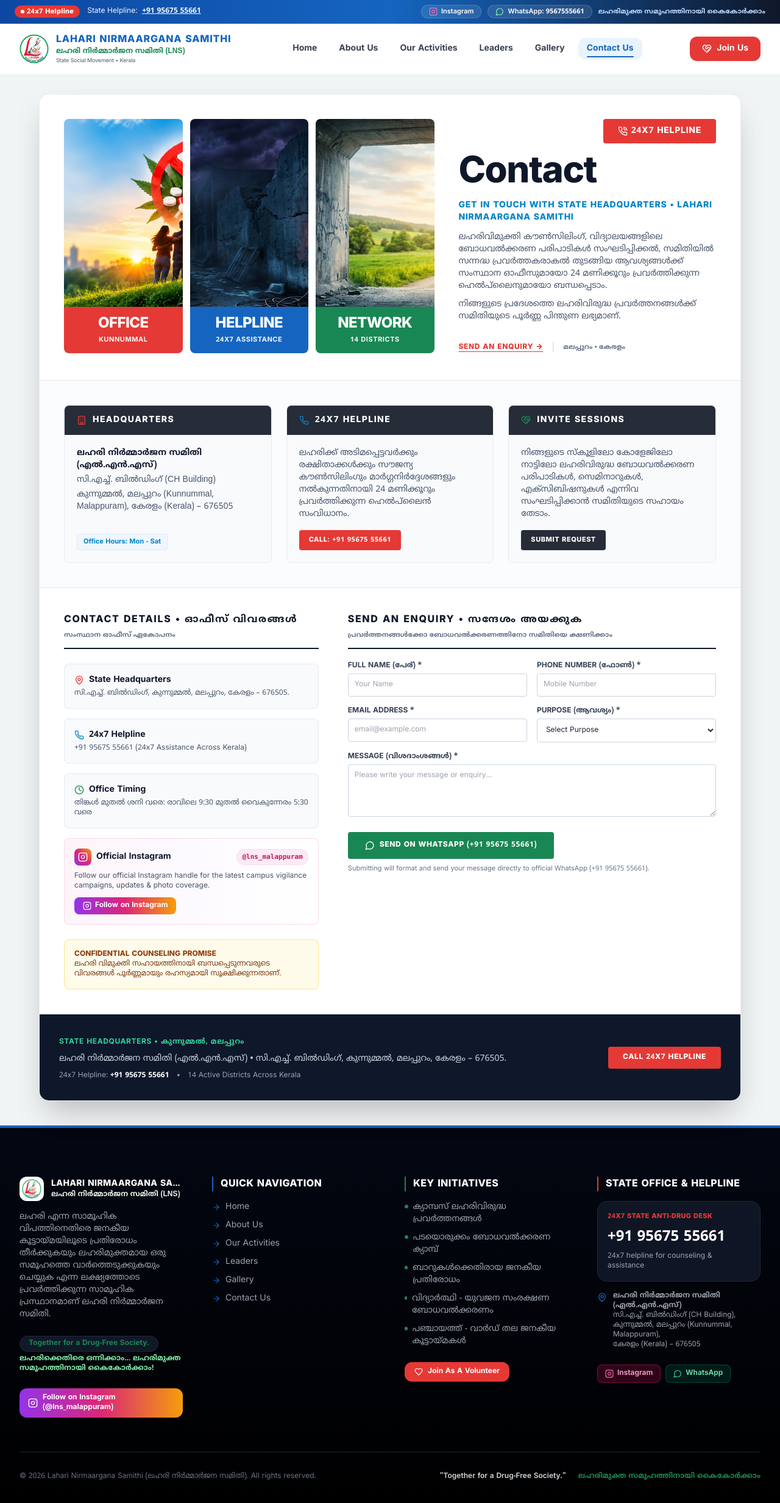
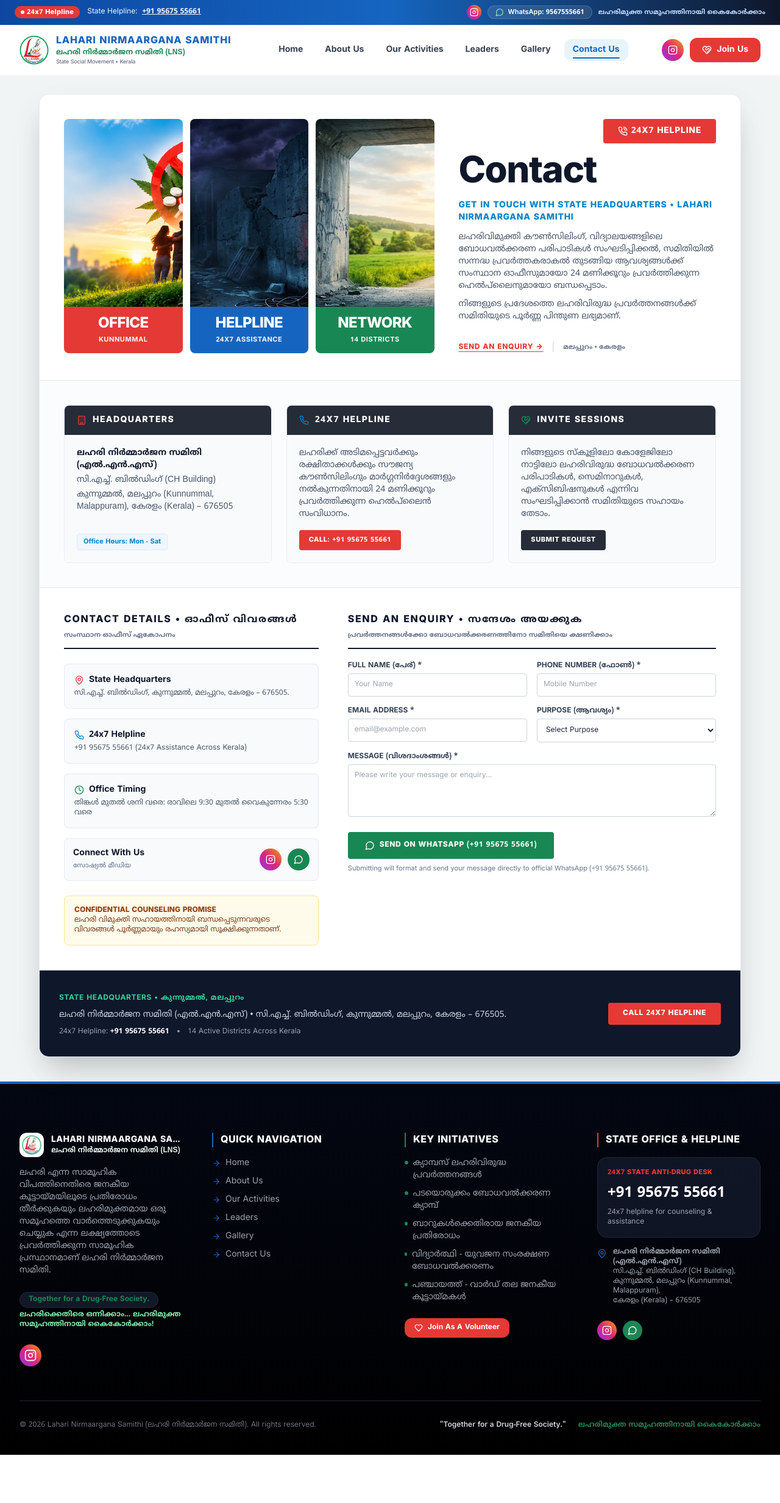
Before and after one commit to nishajtsraihsoft-ops/lahari-nirmajana-samithi-web, a React (Vite) app: page /contact in a window 1280 px wide. Shown: the top 2464 px of the page at 61% size. After the commit the page ends 2385 px from the top, so only its background shows below. Built offline with nearby package versions, Linux system fonts and the light colour scheme; a web font is replaced by a local one.

Commit message:
Update Instagram link to icon-only style across Navbar, Footer, and Contact page

```diff
--- a/src/components/Footer.jsx
+++ b/src/components/Footer.jsx
@@ -43,17 +43,17 @@ const Footer = ({ onOpenJoinModal }) => {
               </p>
             </div>
 
-            {/* Social Media Link: Instagram */}
-            <div className="pt-2">
+            {/* Social Media Link: Instagram (Icon Only) */}
+            <div className="pt-2 flex items-center gap-2.5">
               <a
                 href={samithiContact.instagram || 'https://www.instagram.com/lns_malappuram?utm_source=qr&stkn=MWIzajdzam5yeWJ1ag=='}
                 target="_blank"
                 rel="noopener noreferrer"
-                aria-label="Follow LNS on Instagram"
-                className="inline-flex items-center gap-2 px-3.5 py-2 rounded-xl bg-gradient-to-r from-purple-600 via-pink-600 to-amber-500 hover:from-purple-700 hover:via-pink-700 hover:to-amber-600 text-white text-xs font-bold transition-all shadow-md hover:scale-102"
+                aria-label="Instagram @lns_malappuram"
+                title="Instagram @lns_malappuram"
+                className="w-9 h-9 rounded-full bg-gradient-to-tr from-purple-600 via-pink-600 to-amber-500 hover:opacity-90 text-white flex items-center justify-center transition-all hover:scale-110 shadow-md"
               >
-                <Instagram className="w-4 h-4 text-white shrink-0" />
-                <span>Follow on Instagram (@lns_malappuram)</span>
+                <Instagram className="w-5 h-5 text-white" />
               </a>
             </div>
           </div>
@@ -174,27 +174,27 @@ const Footer = ({ onOpenJoinModal }) => {
               </div>
             </div>
 
-            {/* Quick Social Badges */}
-            <div className="pt-2 flex items-center gap-2">
+            {/* Quick Social Badges - Icon Only */}
+            <div className="pt-2 flex items-center gap-2.5">
               <a
                 href={samithiContact.instagram || 'https://www.instagram.com/lns_malappuram?utm_source=qr&stkn=MWIzajdzam5yeWJ1ag=='}
                 target="_blank"
                 rel="noopener noreferrer"
                 aria-label="Instagram @lns_malappuram"
-                className="inline-flex items-center gap-1.5 px-3 py-1.5 rounded-lg bg-pink-950/60 border border-pink-700/50 text-pink-300 hover:text-white hover:bg-pink-900/80 text-xs font-semibold transition-all"
+                title="Instagram @lns_malappuram"
+                className="w-8 h-8 rounded-full bg-gradient-to-tr from-purple-600 via-pink-600 to-amber-500 hover:opacity-90 text-white flex items-center justify-center transition-all hover:scale-110 shadow-sm"
               >
-                <Instagram className="w-3.5 h-3.5 text-pink-400" />
-                <span>Instagram</span>
+                <Instagram className="w-4 h-4 text-white" />
               </a>
               <a
                 href={`https://wa.me/91${samithiContact.rawPhone || '9567555661'}?text=${encodeURIComponent('Hello Lahari Nirmaargana Samithi, I would like to contact your office.')}`}
                 target="_blank"
                 rel="noopener noreferrer"
                 aria-label="WhatsApp"
-                className="inline-flex items-center gap-1.5 px-3 py-1.5 rounded-lg bg-emerald-950/60 border border-emerald-700/50 text-emerald-300 hover:text-white hover:bg-emerald-900/80 text-xs font-semibold transition-all"
+                title="WhatsApp"
+                className="w-8 h-8 rounded-full bg-[#198754] hover:bg-[#157347] text-white flex items-center justify-center transition-all hover:scale-110 shadow-sm"
               >
-                <MessageCircle className="w-3.5 h-3.5 text-emerald-400" />
-                <span>WhatsApp</span>
+                <MessageCircle className="w-4 h-4 text-white" />
               </a>
             </div>
           </div>
--- a/src/components/Navbar.jsx
+++ b/src/components/Navbar.jsx
@@ -62,17 +62,17 @@ const Navbar = ({ onOpenJoinModal }) => {
               </span>
             </div>
 
-            {/* Right Action: WhatsApp Contact, Instagram & Malayalam Slogan */}
+            {/* Right Action: WhatsApp Contact, Instagram Icon & Malayalam Slogan */}
             <div className="flex items-center gap-2 sm:gap-2.5 text-[11px] text-blue-100">
               <a
                 href={samithiContact.instagram || 'https://www.instagram.com/lns_malappuram?utm_source=qr&stkn=MWIzajdzam5yeWJ1ag=='}
                 target="_blank"
                 rel="noopener noreferrer"
                 aria-label="Instagram @lns_malappuram"
-                className="inline-flex items-center gap-1.5 text-white hover:text-pink-200 transition-all font-semibold bg-white/10 hover:bg-white/20 px-2.5 sm:px-3 py-0.5 rounded-full border border-white/15 text-[10px] sm:text-[11px]"
+                title="Instagram: @lns_malappuram"
+                className="w-6 h-6 rounded-full bg-gradient-to-tr from-purple-600 via-pink-600 to-amber-500 hover:opacity-90 text-white flex items-center justify-center transition-transform hover:scale-110 shadow-xs shrink-0"
               >
-                <Instagram className="w-3.5 h-3.5 text-pink-400" />
-                <span>Instagram</span>
+                <Instagram className="w-3.5 h-3.5 text-white" />
               </a>
 
               <a
@@ -151,8 +151,19 @@ const Navbar = ({ onOpenJoinModal }) => {
               ))}
             </nav>
 
-            {/* Desktop Action Button */}
-            <div className="hidden sm:flex items-center gap-3">
+            {/* Desktop Action Button & Instagram Icon */}
+            <div className="hidden sm:flex items-center gap-2.5">
+              <a
+                href={samithiContact.instagram || 'https://www.instagram.com/lns_malappuram?utm_source=qr&stkn=MWIzajdzam5yeWJ1ag=='}
+                target="_blank"
+                rel="noopener noreferrer"
+                aria-label="Instagram @lns_malappuram"
+                title="Instagram: @lns_malappuram"
+                className="w-9 h-9 rounded-full bg-gradient-to-tr from-purple-600 via-pink-600 to-amber-500 hover:opacity-90 text-white flex items-center justify-center transition-all hover:scale-105 shadow-xs"
+              >
+                <Instagram className="w-4 h-4 text-white" />
+              </a>
+
               <button
                 type="button"
                 onClick={onOpenJoinModal}
@@ -228,16 +239,19 @@ const Navbar = ({ onOpenJoinModal }) => {
                 <span>WhatsApp Contact (9567555661)</span>
               </a>
 
+              <div className="flex items-center justify-center pt-2">
                 <a
                   href={samithiContact.instagram || 'https://www.instagram.com/lns_malappuram?utm_source=qr&stkn=MWIzajdzam5yeWJ1ag=='}
                   target="_blank"
                   rel="noopener noreferrer"
                   onClick={() => setIsMobileMenuOpen(false)}
-                className="w-full flex items-center justify-center gap-2 py-2.5 px-4 rounded-xl text-pink-700 font-bold bg-pink-50 hover:bg-pink-100 border border-pink-200 text-sm transition-colors"
+                  aria-label="Instagram @lns_malappuram"
+                  title="Instagram: @lns_malappuram"
+                  className="w-10 h-10 rounded-full bg-gradient-to-tr from-purple-600 via-pink-600 to-amber-500 hover:opacity-90 text-white flex items-center justify-center shadow-md hover:scale-105 transition-transform"
                 >
-                <Instagram className="w-4 h-4 text-pink-600" />
-                <span>Instagram: @lns_malappuram</span>
+                  <Instagram className="w-5 h-5 text-white" />
                 </a>
+              </div>
             </div>
           </div>
         )}
--- a/src/pages/Contact.jsx
+++ b/src/pages/Contact.jsx
@@ -388,31 +388,32 @@ const Contact = () => {
                   </p>
                 </div>
 
-                {/* Social Media: Instagram */}
-                <div className="p-4 rounded-lg bg-gradient-to-r from-pink-50/80 via-purple-50/50 to-white border border-pink-200/80 space-y-2.5">
-                  <div className="flex items-center justify-between">
-                    <div className="font-bold text-slate-900 flex items-center gap-2">
-                      <div className="w-7 h-7 rounded-lg bg-gradient-to-tr from-purple-600 via-pink-600 to-amber-500 text-white flex items-center justify-center shadow-xs">
-                        <Instagram className="w-4 h-4" />
-                      </div>
-                      <span className="text-xs sm:text-sm">Official Instagram</span>
-                    </div>
-                    <span className="text-[11px] font-mono font-bold text-pink-700 bg-pink-100/80 px-2 py-0.5 rounded-full border border-pink-200/60">
-                      @lns_malappuram
-                    </span>
+                {/* Social Media Channels (Icon Only) */}
+                <div className="p-3.5 rounded-lg bg-slate-50 border border-slate-200/80 flex items-center justify-between">
+                  <div>
+                    <span className="block font-bold text-slate-900 text-xs sm:text-sm">Connect With Us</span>
+                    <span className="block text-[11px] text-slate-500 font-malayalam">സോഷ്യൽ മീഡിയ</span>
                   </div>
-                  <p className="text-slate-600 text-xs">
-                    Follow our official Instagram handle for the latest campus vigilance campaigns, updates & photo coverage.
-                  </p>
-                  <div>
+                  <div className="flex items-center gap-2.5">
                     <a
                       href={samithiContact.instagram || 'https://www.instagram.com/lns_malappuram?utm_source=qr&stkn=MWIzajdzam5yeWJ1ag=='}
                       target="_blank"
                       rel="noopener noreferrer"
-                      className="inline-flex items-center gap-1.5 px-3.5 py-1.5 rounded-lg bg-gradient-to-r from-purple-600 via-pink-600 to-amber-500 hover:from-purple-700 hover:via-pink-700 hover:to-amber-600 text-white text-xs font-bold shadow-xs hover:shadow transition-all"
+                      aria-label="Instagram @lns_malappuram"
+                      title="Instagram @lns_malappuram"
+                      className="w-9 h-9 rounded-full bg-gradient-to-tr from-purple-600 via-pink-600 to-amber-500 hover:opacity-90 text-white flex items-center justify-center shadow-xs hover:scale-110 transition-transform"
                     >
-                      <Instagram className="w-3.5 h-3.5" />
-                      <span>Follow on Instagram</span>
+                      <Instagram className="w-4 h-4 text-white" />
+                    </a>
+                    <a
+                      href={`https://wa.me/91${samithiContact.rawPhone || '9567555661'}?text=${encodeURIComponent('Hello Lahari Nirmaargana Samithi, I would like to contact your office.')}`}
+                      target="_blank"
+                      rel="noopener noreferrer"
+                      aria-label="WhatsApp"
+                      title="WhatsApp: 9567555661"
+                      className="w-9 h-9 rounded-full bg-[#198754] hover:bg-[#157347] text-white flex items-center justify-center shadow-xs hover:scale-110 transition-transform"
+                    >
+                      <MessageCircle className="w-4 h-4 text-white" />
                     </a>
                   </div>
                 </div>
```
Lines whose indentation alone changed are shown as unchanged.
